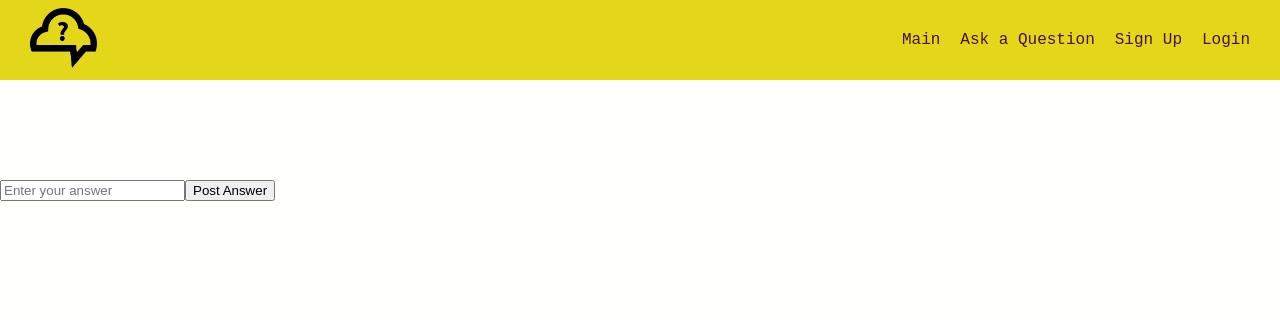
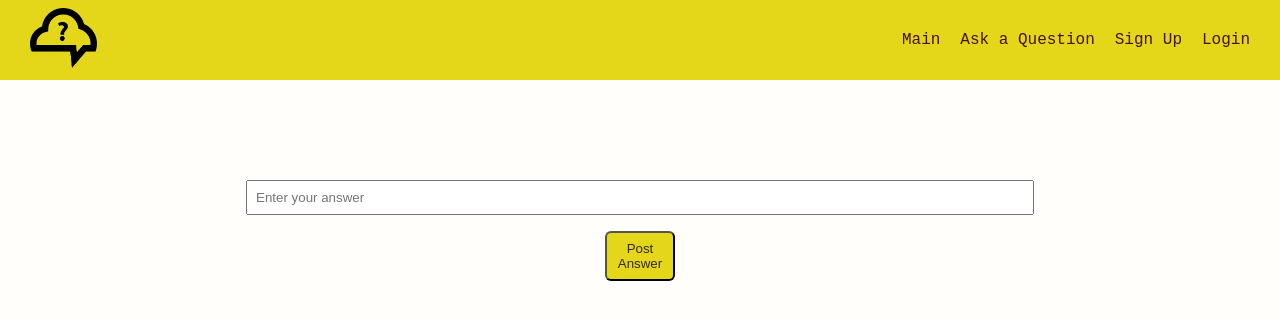
Before and after one commit to JusteZeidotaite/Question-app-FRONT, a Next.js app: page /answer/styles.module in a window 1280 px wide. Shown: the top 320 px of the page. Built offline with nearby package versions, Linux system fonts and the light colour scheme; a web font is replaced by a local one.

Commit message:
trying to solve posting answer

```diff
--- a/src/components/questionCard/styles.module.css
+++ b/src/components/questionCard/styles.module.css
@@ -3,7 +3,7 @@
 
 .card{
     background-color: rgb(237, 246, 246);
-    max-width: 80%;
+    width: 80%;
     height: 100px;
     padding: 10px;
     border-radius: 6px;
--- a/src/pages/answer/[id].js
+++ b/src/pages/answer/[id].js
@@ -9,14 +9,14 @@ const Answer = () => {
 
   const [answerText, setAnswerText] = useState("");
   const [showSuccessMessage, setShowSuccessMessage] = useState(false);
+  const [questionAnswers, setQuestionAnswers] = useState([]);
 
   const postAnswer = async () => {
     try {
       const token = localStorage.getItem("jwt");
-      const questionId = router.query.id; // Get the question ID from router.query
 
       const response = await axios.post(
-        `http://localhost:8080/question/${questionId}/answers`,
+        `http://localhost:8080/question/${router.query.id}/answers`,
         {
           answerText: answerText,
         },
@@ -33,7 +33,16 @@ const Answer = () => {
         setShowSuccessMessage(false);
       }, 3000);
 
-      router.push(`/questionAnswer/${questionId}`); // Use the questionId variable
+      // Fetch the updated question with the new answer
+      const questionResponse = await axios.get(
+        `http://localhost:8080/question/${router.query.id}`
+      );
+      const data = questionResponse.data.response;
+
+      // Update the question_answers state with the updated question data
+      setQuestionAnswers(data[0].question_answers);
+
+      router.push(`/questionAnswer/${router.query.id}`);
     } catch (error) {
       console.error("Error posting an answer:", error);
     }
--- a/src/pages/answer/styles.module.css
+++ b/src/pages/answer/styles.module.css
@@ -0,0 +1,23 @@
+.answerWrapper{
+    display: flex;
+    flex-direction: column;
+    gap: 16px;
+    align-items: center;
+    margin-top:100px
+}
+
+.answerWrapper input{
+    display: flex;
+    flex-direction: column;
+    padding: 8px;
+    width: 60%;
+}
+
+.answerWrapper button {
+    width: 70px;
+    height: 50px;
+    border-radius: 6px;
+    background-color: rgb(228, 214, 25);
+    color: rgb(53, 42, 42);
+    font-size: smaller;
+}
--- a/src/pages/questionAnswer/[id].js
+++ b/src/pages/questionAnswer/[id].js
@@ -37,10 +37,10 @@ const QuestionAnswerPage = () => {
       </Link>
       <div className={styles.wrapper}>
         {answersToQuestion.map((question) => (
-          <div key={question._id}>
-            <h1>{question.questionText}</h1>
+          <div className={styles.answerBox} key={question._id}>
+            <h1 className={styles.questionH1}>{question.questionText}</h1>
             {question.question_answers.map((answer) => (
-              <h2 key={answer._id}>{answer.answerText}</h2>
+            <h2 key={answer._id} className={styles.answerH2}> - {answer.answerText}</h2>
             ))}
           </div>
         ))}
```
Also changed, not shown: src/pages/questionAnswer/styles.module.css (+20 -0 lines), src/pages/styles.module.css (+17 -0 lines).
